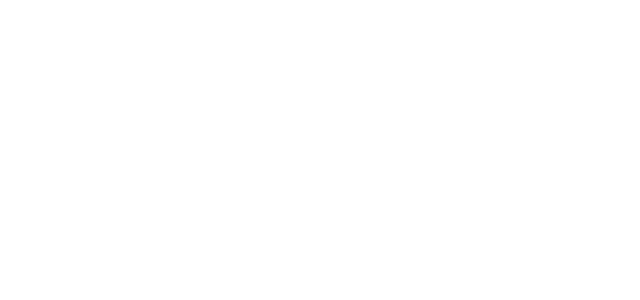
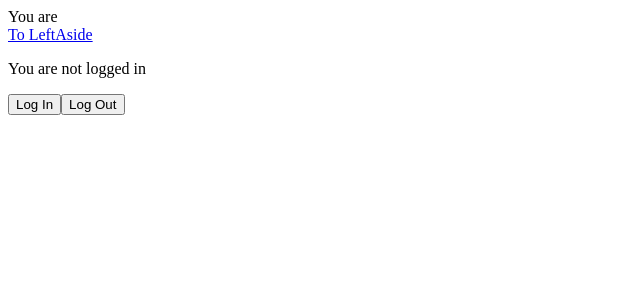
Before and after one commit to Azgiliat/my-little-jira, a React (Vite) app: page /top/top in a window 1280 px wide. Before the commit this address had no page. Shown: the top 300 px of the page, without its empty margins (0-640 px from the left). Built offline with nearby package versions, Linux system fonts and the light colour scheme.

Commit message:
try context

```diff
--- a/src/App.tsx
+++ b/src/App.tsx
@@ -1,15 +1,30 @@
-import React from 'react';
-import { Route, Routes } from 'react-router-dom';
+import React, { useState } from 'react';
 
-import FirstComponent from '@/components/FirstComponent';
-
+import { ILogInContext, LogInContext } from '@/contexts/LogInContext';
 import CreateRoutes from '@/routes/CreateRoutes';
 
 function App() {
+  const [loggedIn, setLoggedIn] = useState<ILogInContext>({
+    loggedIn: false,
+    user: null,
+  });
+  const logInCtx: ILogInContext = {
+    loggedIn: loggedIn.loggedIn,
+    user: loggedIn.user,
+    setUser(user) {
+      setLoggedIn(() => {
+        return {
+          loggedIn: !!user,
+          user,
+        };
+      });
+    },
+  };
+
   return (
-    <>
+    <LogInContext.Provider value={logInCtx}>
       <CreateRoutes />
-    </>
+    </LogInContext.Provider>
   );
 }
 
--- a/src/components/FirstComponent.tsx
+++ b/src/components/FirstComponent.tsx
@@ -1,7 +1,27 @@
 import React from 'react';
 
+import { LogInContext } from '@/contexts/LogInContext';
+
 function FirstComponent() {
-  return <div>tmp</div>;
+  return (
+    <LogInContext.Consumer>
+      {(logIn) => (
+        <>
+          <p>
+            {logIn.loggedIn
+              ? `You are logged in as ${logIn.user}`
+              : ' You are not logged in'}
+          </p>
+          <button type="button" onClick={() => logIn.setUser('TmpUser')}>
+            Log In
+          </button>
+          <button type="button" onClick={() => logIn.setUser(null)}>
+            Log Out
+          </button>
+        </>
+      )}
+    </LogInContext.Consumer>
+  );
 }
 
 export default FirstComponent;
--- /dev/null
+++ b/src/contexts/LogInContext.ts
@@ -0,0 +1,18 @@
+import { createContext } from 'react';
+
+export type User = string | null;
+
+export interface ILogInContext {
+  loggedIn: boolean;
+  user: User;
+  setUser: (user: User) => void;
+}
+
+export const LogInContext = createContext<ILogInContext>({
+  loggedIn: false,
+  user: null,
+  setUser(user) {
+    console.log(this);
+    this.user = user;
+  },
+});
--- a/src/layouts/TopAside.tsx
+++ b/src/layouts/TopAside.tsx
@@ -4,7 +4,7 @@ import { Link, Outlet } from 'react-router-dom';
 export default function TopAside() {
   return (
     <div className="w-full">
-      <div className="h-32">top aside</div>
+      <div className="h-32">You are </div>
       <Link to={''}>To LeftAside</Link>
       <Outlet />
     </div>
--- a/src/routes/routes.tsx
+++ b/src/routes/routes.tsx
@@ -27,4 +27,13 @@ export const routes: IRoute[] = [
     path: 'top',
     element: <FirstComponent />, // React.lazy(() => import('@/components/FirstComponent')),
   },
+  {
+    layout: Layouts.TopAside,
+    path: 'top/top',
+    element: <FirstComponent />, // React.lazy(() => import('@/components/FirstComponent')),
+  },
+  {
+    path: 'tmp',
+    element: <FirstComponent />, // React.lazy(() => import('@/components/FirstComponent')),
+  },
 ];
```
